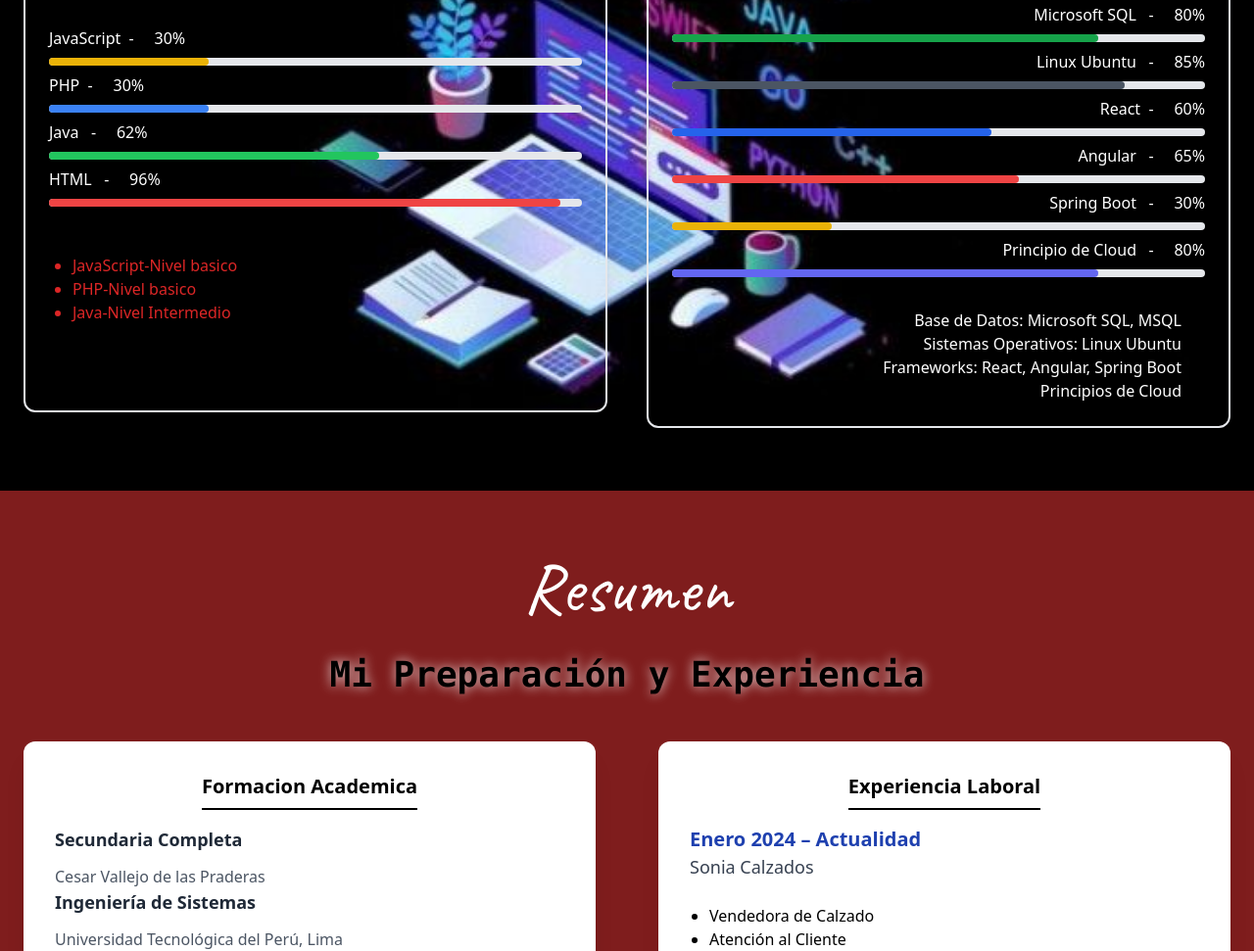
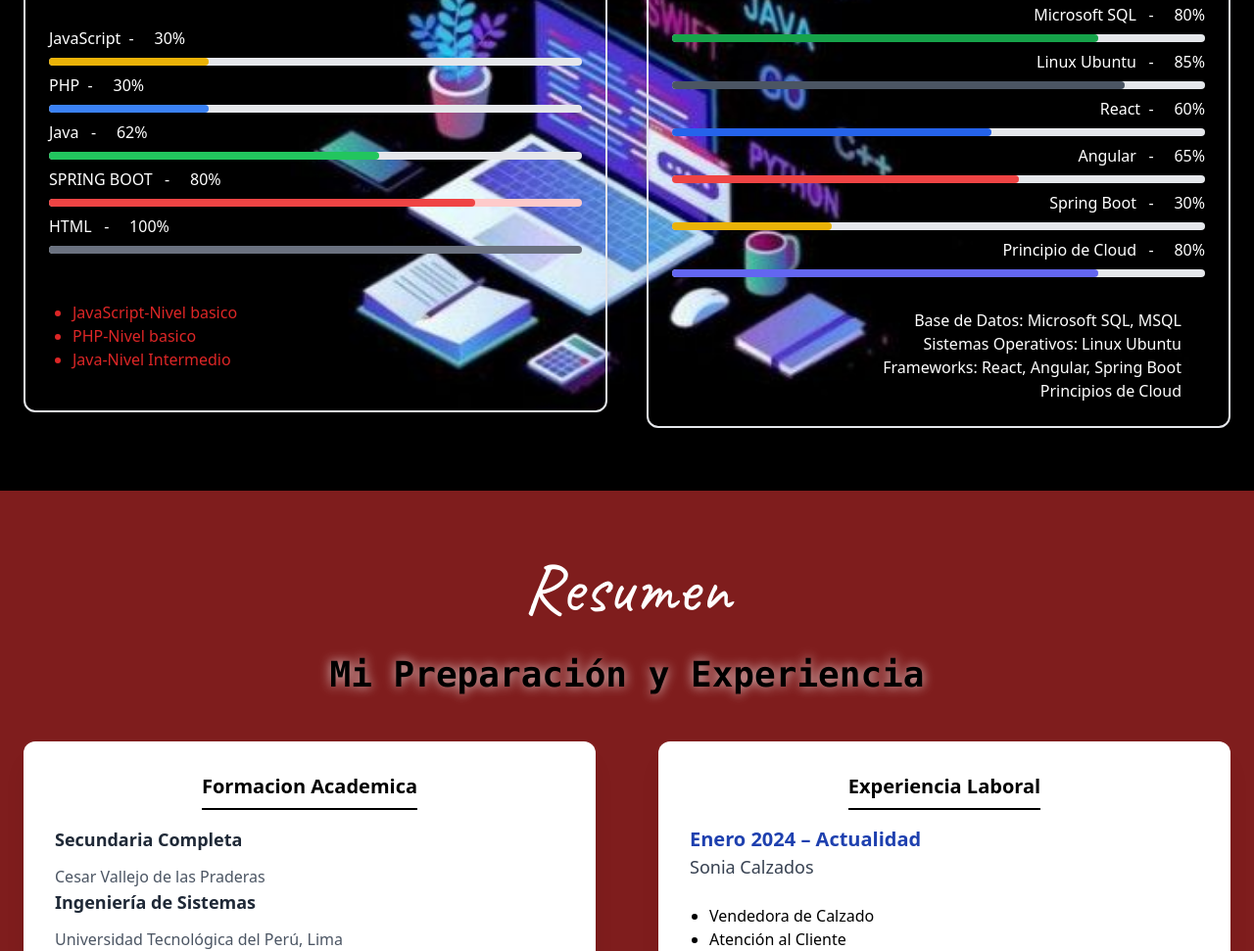
Before and after one commit to Ariadna019/proyectocvs, a website: page src/index.html in a window 1280 px wide. Shown: the part 1555-2526 px from the top of the page at 98% size. Drawn offline with nearby package versions, Linux system fonts and the light colour scheme.

Commit message:
Cambios locales en index.html antes de merge

```diff
--- a/src/index.html
+++ b/src/index.html
@@ -135,12 +135,18 @@
                         <div class="w-full bg-gray-200 rounded-full h-2 mb-2">
                             <div class="bg-green-500 h-2 rounded-full" style="width: 62%"></div>
                         </div>
+
+                        <p class="text-left text-41text-gwhite-700 mb-2">SPRING BOOT &nbsp;&nbsp;- &nbsp; &nbsp;  80%</p>
+                        <div class="w-full bg-red-200 rounded-full h-2 mb-2">
+                            <div class="bg-red-500 h-2 rounded-full" style="width: 80%"></div>
+                        </div>
+
                         <div class="progress-bar">
                                 <div class="flex justify-between mb-2">
-                                <span class="text-white">HTML &nbsp;&nbsp;- &nbsp; &nbsp;  96%</span>
+                                <span class="text-white">HTML &nbsp;&nbsp;- &nbsp; &nbsp;  100%</span>
                                 </div>
                                 <div class="w-full bg-gray-200 rounded-full h-2">
-                                <div class="bg-red-500 h-2 rounded-full" style="width: 96%"></div>
+                                <div class="bg-gray-500 h-2 rounded-full" style="width: 100%"></div>
                                 </div>
                             </div>
                           <br><br>
```
